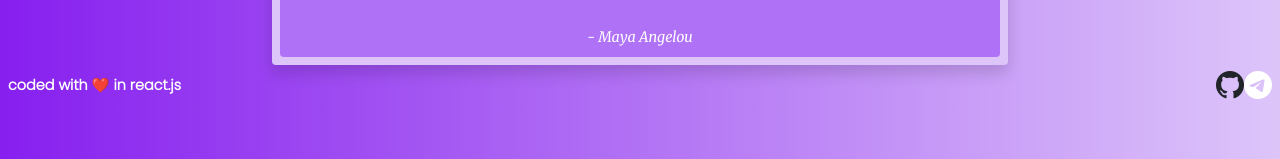
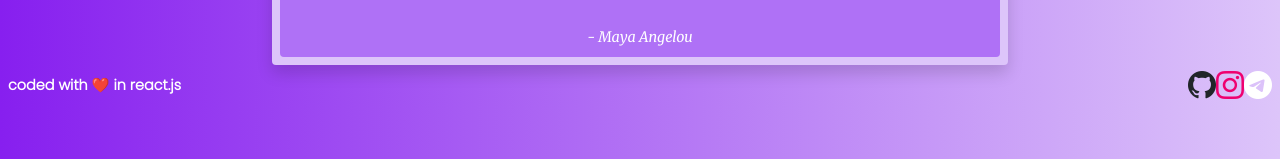
Before and after one commit to akshayitzme/blueweather-react, a React (Create React App) app: page / in a window 1280 px wide. Shown: the part 224-383 px from the top of the page. Built offline with nearby package versions, Linux system fonts and the light colour scheme.

Commit message:
added: Insta link

```diff
--- a/src/Components/Footer.js
+++ b/src/Components/Footer.js
@@ -2,14 +2,18 @@ import React from 'react'
 
 const Footer= ()=>{
     return(
-        <footer className="footer d-flex justify-content-between align-items-center px-2">
+    <footer className="footer d-flex justify-content-between align-items-center px-2">
     <span className="text-white f-5 fw-bold fs-7">coded with ❤️ in react.js </span>
     <div className="">
-        <a className="text-decoration-none" href="https://github.com/akshayitzme/blueweather-v3">
+        <a target="_blank" className="text-decoration-none" href="https://github.com/akshayitzme/blueweather-v3">
             <i className="bi fs-3 bi-github text-dark"></i>
         </a>
 
-        <a className="text-decoration-none" href="https://t.me/coderitzme">
+        <a target="_blank" className="text-decoration-none" href="https://instagram.com/akshayitzme">
+            <i class="clr-12 fs-3 bi bi-instagram"></i>
+        </a>
+
+        <a target="_blank" className="text-decoration-none" href="https://t.me/coderitzme">
             <i className="bi bi-telegram fs-3 text-white"></i>
         </a>
     </div>
```
